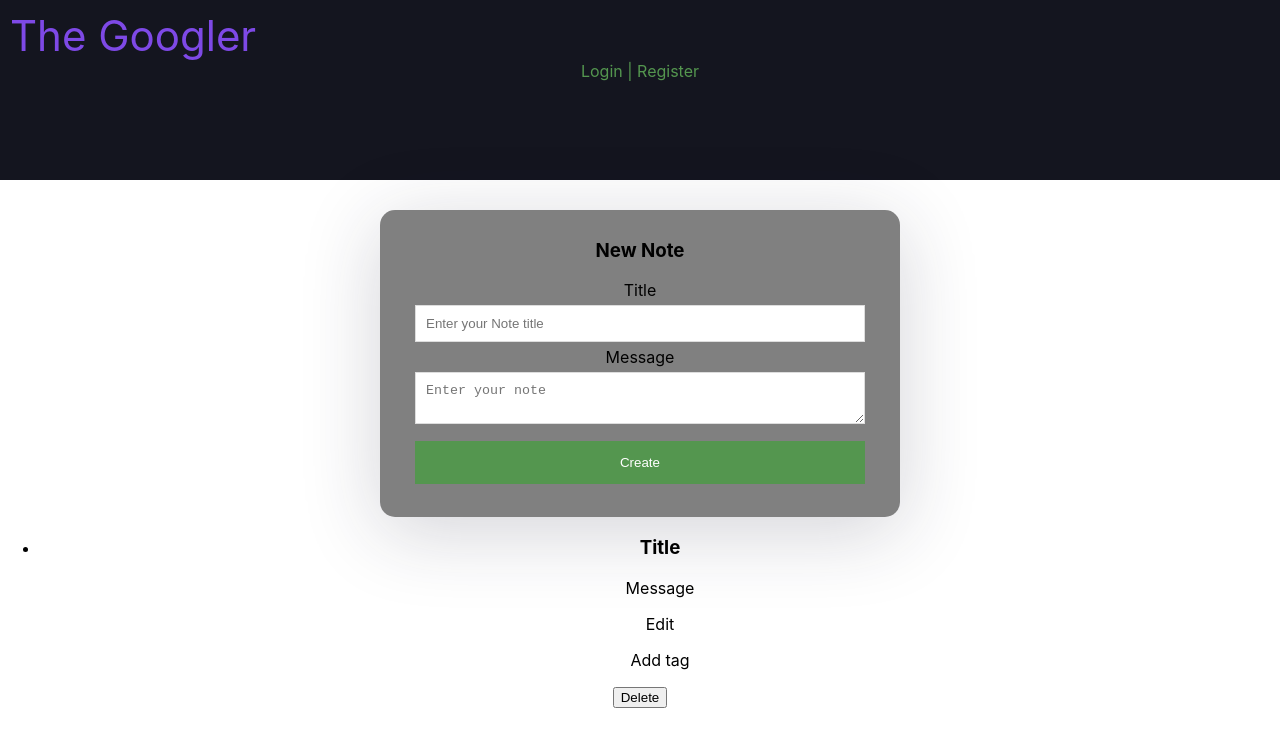
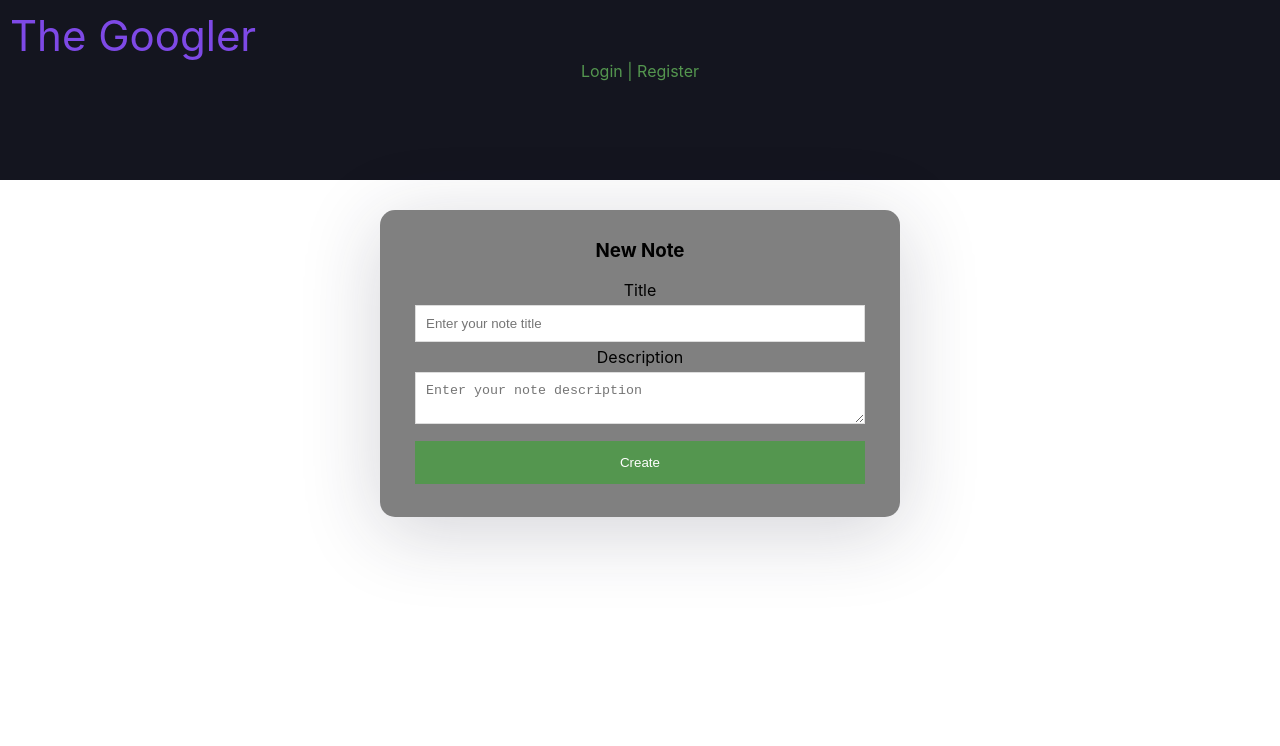
Before and after one commit to J-ustine/the-googler, a React (Create React App) app: page /login/userSpace in a window 1280 px wide. Shown: the top 746 px of the page. Built offline with nearby package versions, Linux system fonts and the light colour scheme.

Commit message:
Add the possibility to create notes and display it in the NotesList component

```diff
--- a/src/Form.js
+++ b/src/Form.js
@@ -1,20 +1,40 @@
-import React from "react";
+import React, { useState } from "react";
 import "./Form.css";
 
-export default function Form() {
+export default function Form(props) {
+  const [note, setNote] = useState({ title: "", description: "" });
+
+  function createNote(e) {
+    e.target.name === "title"
+      ? setNote({ ...note, title: e.target.value })
+      : setNote({ ...note, description: e.target.value });
+  }
+
+  function addNote(e) {
+    e.preventDefault();
+    props.setNotesList([...props.notesList, note]);
+    setNote({ title: "", description: "" });
+  }
+
   return (
-    <form action="" className="form-create">
+    <form action="" className="form-create" onSubmit={addNote}>
       <h3>New Note</h3>
       <label htmlFor="">Title</label>
       <input
         type="text"
-        placeholder="Enter your Note title"
+        placeholder="Enter your note title"
         className="createForm-input"
+        name="title"
+        onChange={createNote}
+        value={note.title}
       />
-      <label htmlFor="">Message</label>
+      <label htmlFor="">Description</label>
       <textarea
-        placeholder="Enter your note"
+        placeholder="Enter your note description"
         className="createForm-input"
+        name="description"
+        onChange={createNote}
+        value={note.description}
       ></textarea>
       <button className="createForm-button">Create</button>
     </form>
--- a/src/NotesList.js
+++ b/src/NotesList.js
@@ -1,16 +1,20 @@
 import React from "react";
-import Note from "./Note";
 import Delete from "./Delete";
 
-export default function NotesList() {
+export default function NotesList(props) {
   return (
     <div>
       <ul>
-        <li>
-          <Note />
-        </li>
+        {props.notesList.map((item, index) => {
+          return (
+            <li key={index}>
+              <h5>{item.title}</h5>
+              <p>{item.description}</p>
+              <Delete />
+            </li>
+          );
+        })}
       </ul>
-      <Delete />
     </div>
   );
 }
--- a/src/UserSpace.js
+++ b/src/UserSpace.js
@@ -1,12 +1,14 @@
-import React from "react";
+import React, { useState } from "react";
 import Form from "./Form";
 import NotesList from "./NotesList";
 
 export default function UserSpace() {
+  const [notesList, setNotesList] = useState([]);
+
   return (
     <div className="user-space">
-      <Form />
-      <NotesList />
+      <Form setNotesList={setNotesList} notesList={notesList} />
+      <NotesList notesList={notesList} />
     </div>
   );
 }
```
